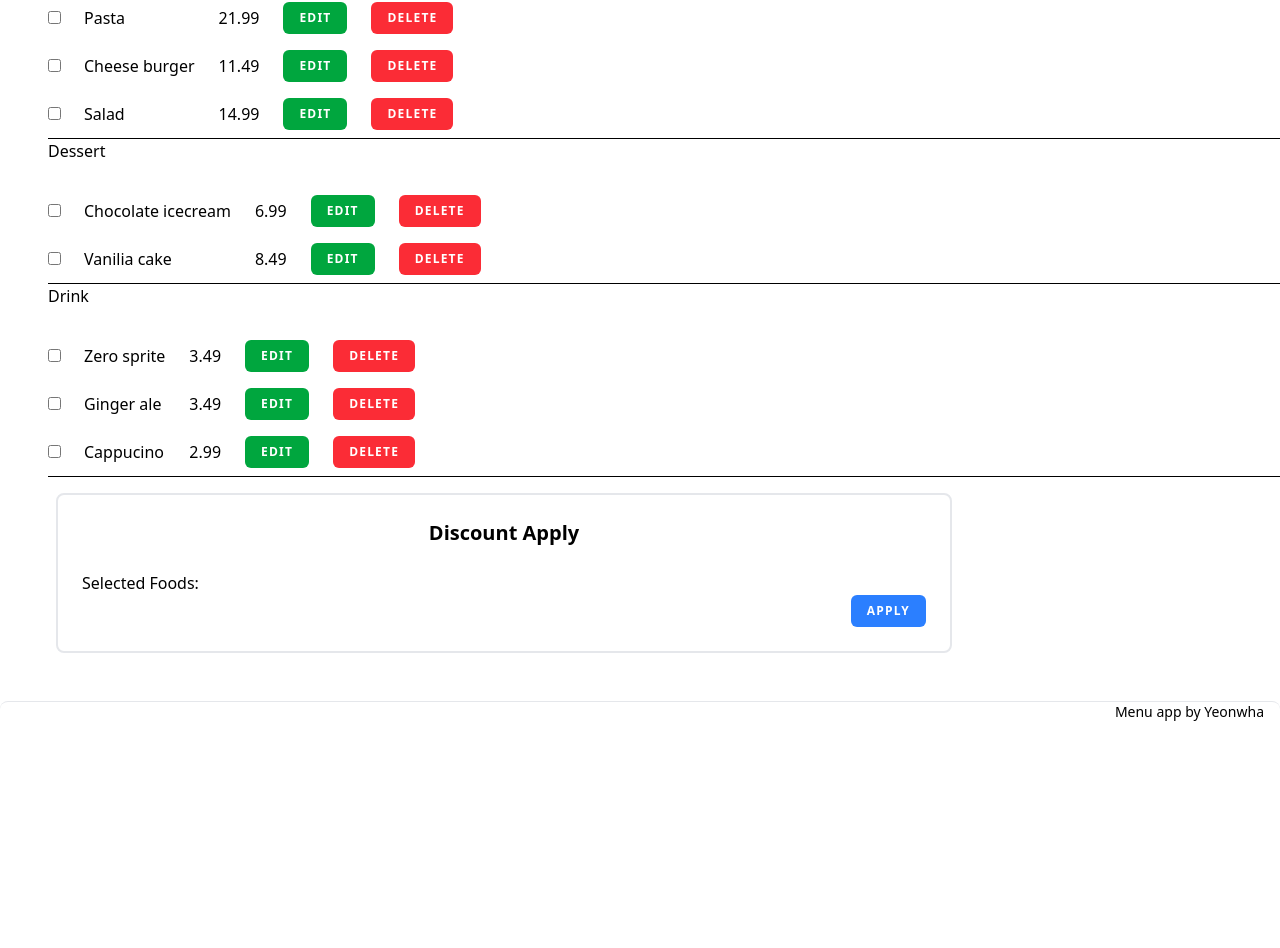
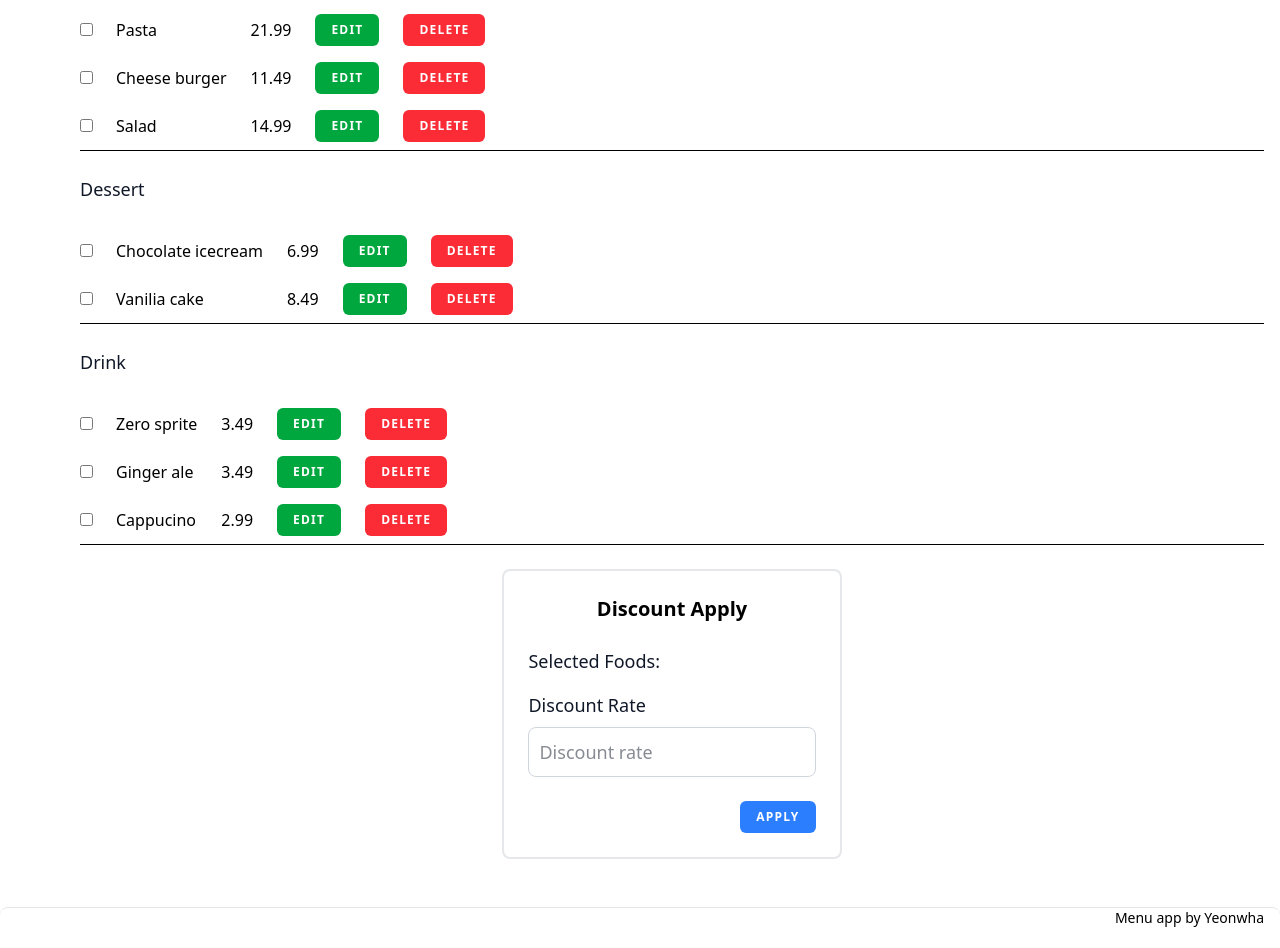
Before and after one commit to yeonwha/menuapp_js, a Next.js app: page / in a window 1280 px wide. Shown: the part 575-1523 px from the top of the page. Before the commit the page ends 1317 px from the top, so only its background shows below. Built offline with nearby package versions, Linux system fonts and the light colour scheme.

Commit message:
Revised styling

```diff
--- a/components/DiscountSelect.js
+++ b/components/DiscountSelect.js
@@ -7,10 +7,15 @@
         <h2 className="text-xl font-bold text-center mb-6">Discount Apply</h2>
         <div className="grid grid-cols-2 gap-6">
             {/*Selected Food*/}
-            <div>
-                <p>Selected Foods:</p>
+            <div className="mb-4">
+                <p className="text-lg font-medium text-gray-900">Selected Foods:</p>
                 {foodList.map((food) => <p key={food.id}>{food.checked ? food.name : ""}</p>)}
             </div>
+        </div>
+         {/* Discount % */}
+         <div className="w-full max-w-96 mb-6">
+            <label htmlFor="discount_rate" className="block mb-2 text-lg font-medium text-gray-900">Discount Rate</label>
+            <input type="float" id="discount_rate" className="bg-white border border-gray-300 text-gray-900 text-lg rounded-lg focus:ring-blue-500 focus:border-blue-500 block w-full p-2.5" placeholder="Discount rate" />
         </div>
         {/* Discount Apply button */}
         <div className="flex justify-end">
--- a/components/List.js
+++ b/components/List.js
@@ -22,8 +22,8 @@ export default function List({foodList, setFoodList}) {
         <>
         <ol>
             {foodCategory.map((category, index) => (
-                <div key={index}>
-                    <li key={index}>{category}</li>
+                <div key={index} className="my-6 mx-8">
+                    <li key={index} className="text-lg font-medium text-gray-900">{category}</li>
                     <table>
                         <thead >
                             <tr >
--- a/pages/index.js
+++ b/pages/index.js
@@ -28,7 +28,9 @@ export default function Home() {
           <div className="container my-4">
           <List key={() => (foodList.length + 1)} foodList={foodList} setFoodList={setFoodList}/>
           </div>
+          <div className="flex justify-center">
           <DiscountSelect ket={() => (foodList.length + 1)} foodList={foodList}/>
+          </div>
         </main>
         <Footer />
       </div>
```
